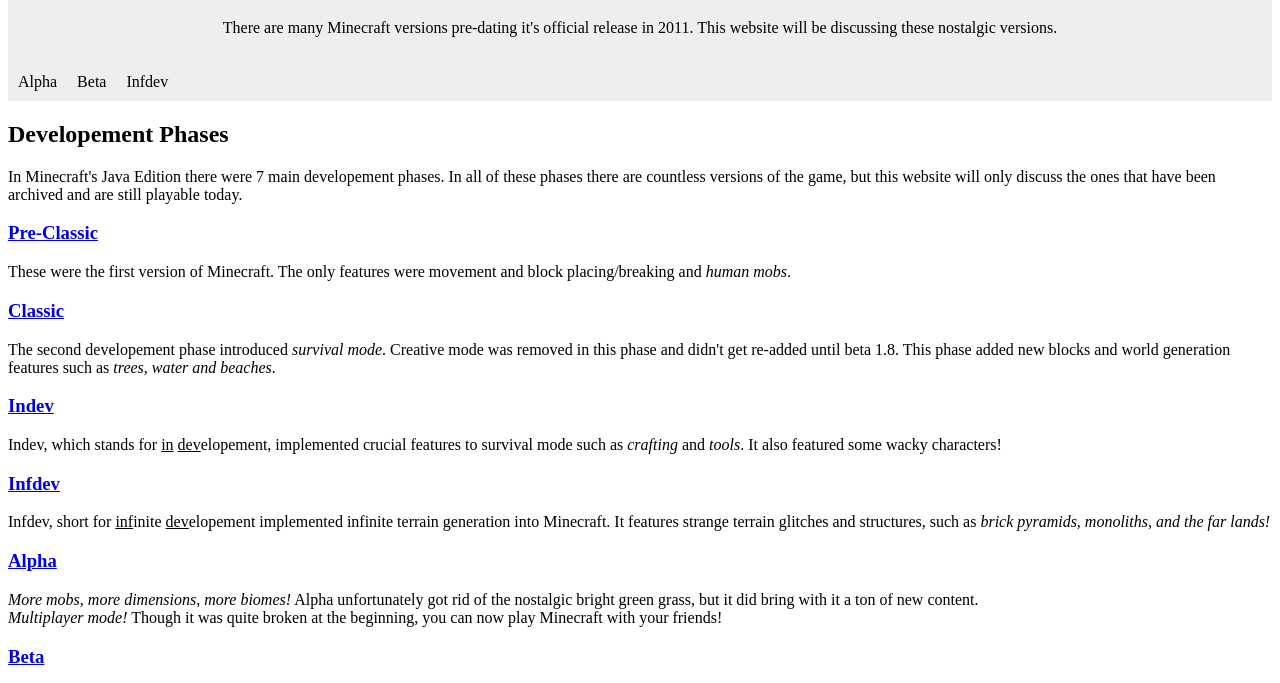
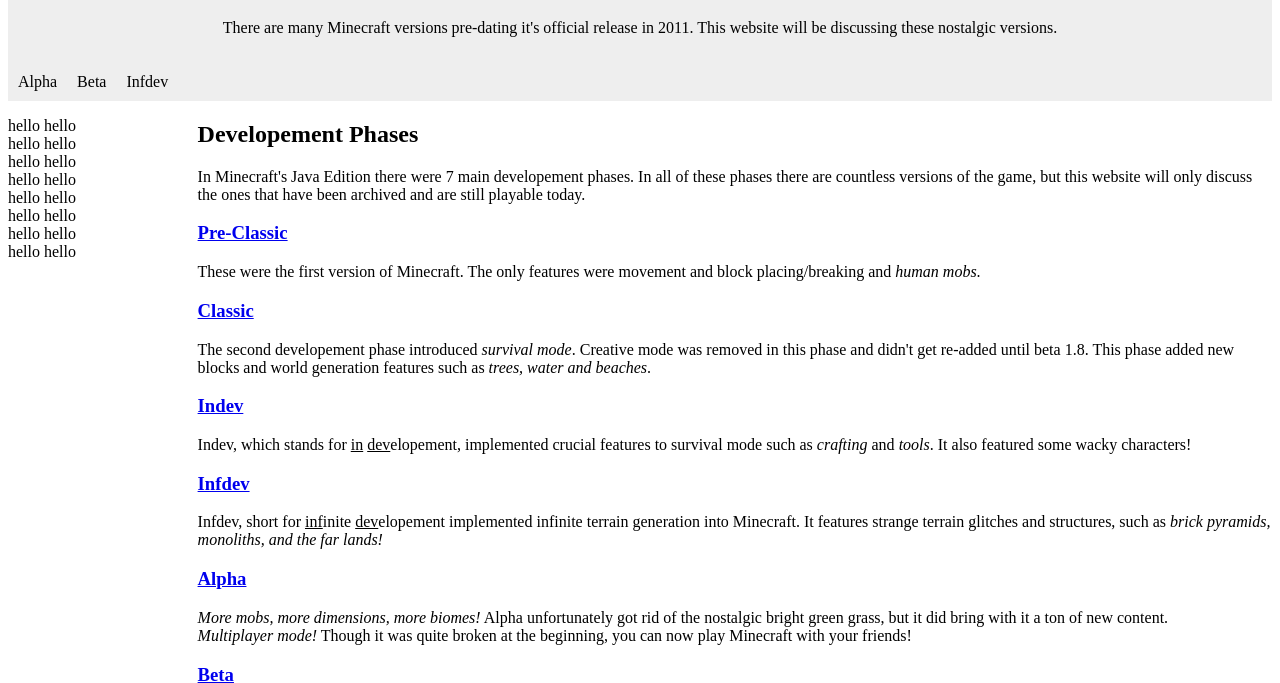
Before and after one commit to SpectralPixel/IT-Website-2023, a plain HTML site: page Page/index.html in a window 1280 px wide. Shown: the part 79-762 px from the top of the page. Drawn offline with Linux system fonts and the light colour scheme.

Commit message:
added better layout on index.html

```diff
--- a/Page/index.html
+++ b/Page/index.html
@@ -24,6 +24,20 @@
         <a href="versions/infdev/infdev.html">Infdev</a>
     </div>
 
+    <div class="column side">
+        <p>
+            hello hello<br>
+            hello hello<br>
+            hello hello<br>
+            hello hello<br>
+            hello hello<br>
+            hello hello<br>
+            hello hello<br>
+            hello hello<br>
+        </p>
+    </div>
+
+    <div class="column middle">
         <h2>Developement Phases</h2>
         <p>In Minecraft's Java Edition there were 7 main developement phases. In all of these phases there are countless versions of the game, but this website will only discuss the ones that have been archived and are still playable today.</p>
 
@@ -72,6 +86,7 @@
         <p>
             The Betacraft auncher allows for a large majority of old Minecraft versions to be played in the state that they were released in. It's basically a requirement for anyone wanting to play old versions since the official Minecraft launcher is missing most of the versions and the ones that are availible are broken or missing sounds.
         </p>
+    </div>
 
 </body>
 
--- a/Page/style.css
+++ b/Page/style.css
@@ -18,12 +18,12 @@ html
 
 .column.side
 {
-  width: 25%;
+  width: 15%;
 }
 
 .column.middle
 {
-  width: 75%;
+  width: 85%;
 }
 
 /* navbar container */
```
Lines whose indentation alone changed are shown as unchanged.
